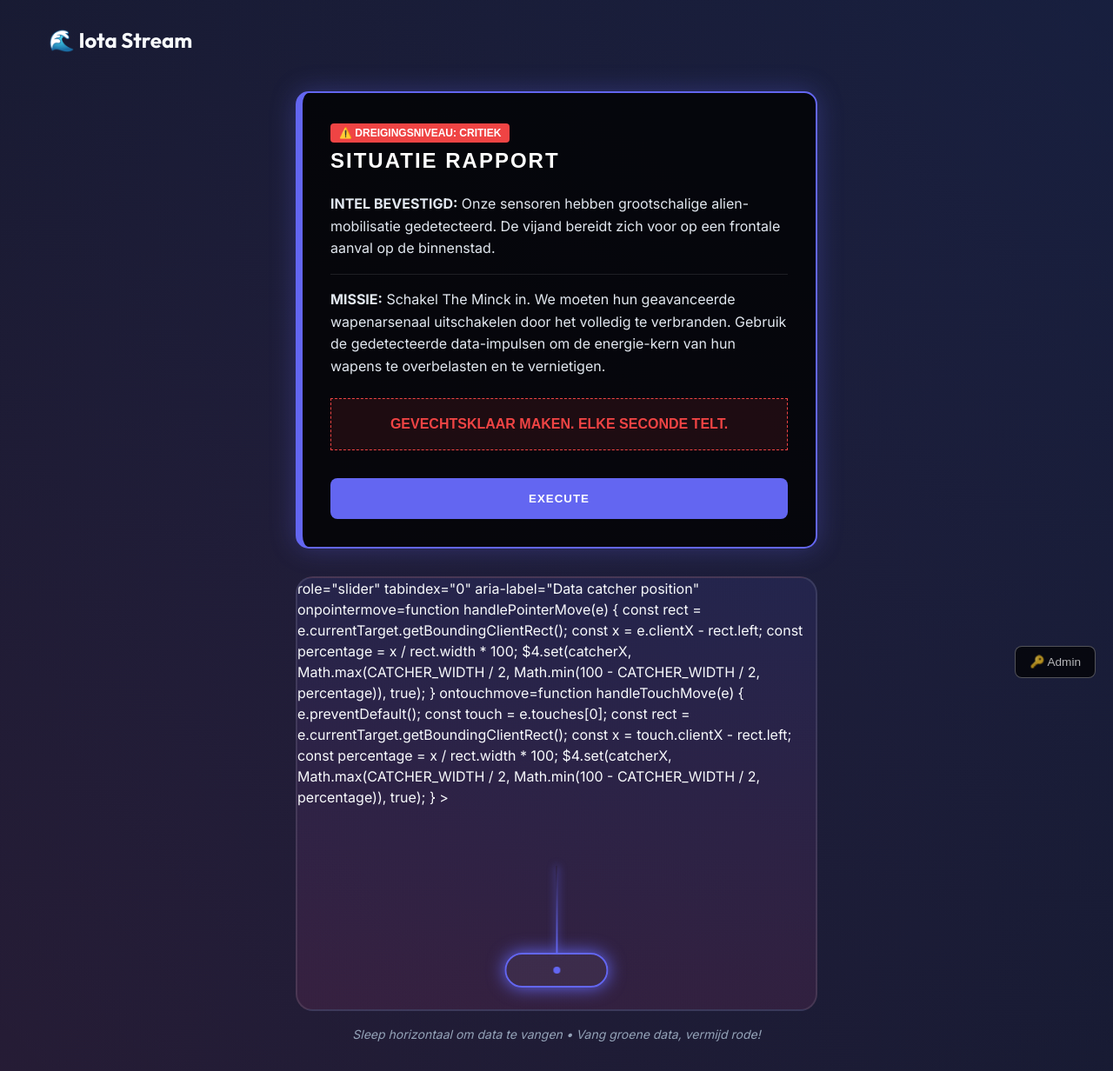
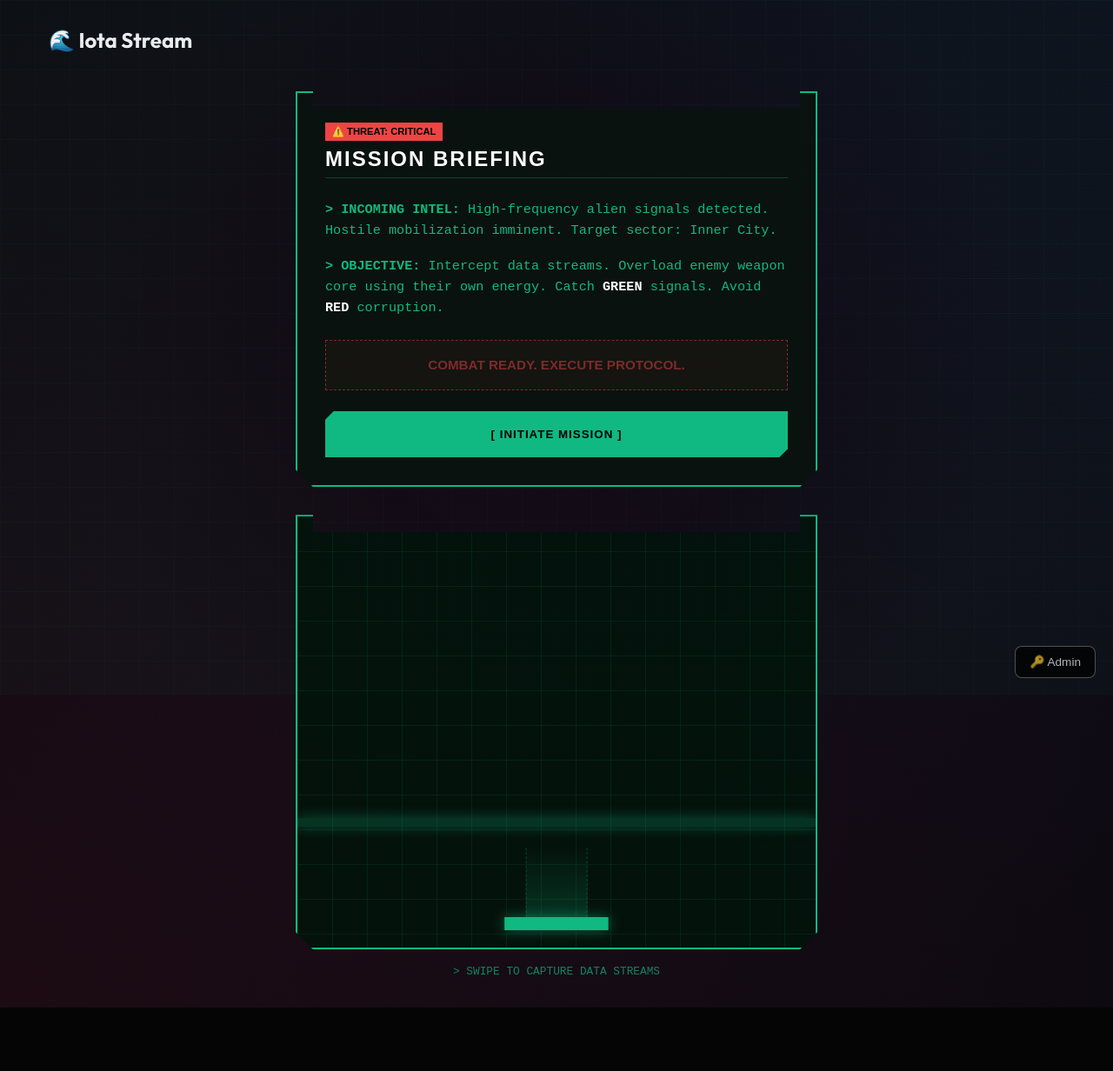
Before and after one commit to x4b5/game2026, a SvelteKit app: page /game/iota-stream-6 in a window 1280 px wide. Shown: the whole page at 87% size. After the commit the page ends 1159 px from the top, so only its background shows below. Built offline with nearby package versions, Linux system fonts and the light colour scheme.

Commit message:
feat: apply military tactical theme to iota stream game

```diff
--- a/src/routes/game/iota-stream-6/+page.svelte
+++ b/src/routes/game/iota-stream-6/+page.svelte
@@ -134,58 +134,65 @@
     }
 </script>
 
+<div class="scanlines"></div>
+<div class="animated-bg"></div>
+
 <GameContainer
     bind:this={gameContainer}
     gameId="iota-stream"
     title="🌊 Iota Stream"
 >
+    <!-- ... existing content ... -->
     <div class="stream-game">
         {#if briefingVisible}
             <div class="intel-briefing" in:fade>
                 <div class="briefing-header">
-                    <span class="alert-tag">⚠️ DREIGINGSNIVEAU: CRITIEK</span>
-                    <h1>SITUATIE RAPPORT</h1>
+                    <span class="alert-tag">⚠️ THREAT: CRITICAL</span>
+                    <h1>MISSION BRIEFING</h1>
                 </div>
 
                 <div class="briefing-content">
                     <p class="intel-text">
-                        <strong>INTEL BEVESTIGD:</strong> Onze sensoren hebben grootschalige
-                        alien-mobilisatie gedetecteerd. De vijand bereidt zich voor
-                        op een frontale aanval op de binnenstad.
+                        <strong>> INCOMING INTEL:</strong> High-frequency alien signals
+                        detected. Hostile mobilization imminent. Target sector: Inner
+                        City.
                     </p>
                     <p>
-                        <strong>MISSIE:</strong> Schakel The Minck in. We moeten
-                        hun geavanceerde wapenarsenaal uitschakelen door het volledig
-                        te verbranden. Gebruik de gedetecteerde data-impulsen om
-                        de energie-kern van hun wapens te overbelasten en te vernietigen.
+                        <strong>> OBJECTIVE:</strong> Intercept data streams.
+                        Overload enemy weapon core using their own energy. Catch
+                        <span class="highlight">GREEN</span>
+                        signals. Avoid <span class="highlight">RED</span> corruption.
                     </p>
                     <div class="warning-box">
-                        GEVECHTSKLAAR MAKEN. ELKE SECONDE TELT.
+                        COMBAT READY. EXECUTE PROTOCOL.
                     </div>
                 </div>
 
                 <button class="accept-btn" onclick={acceptBriefing}>
-                    EXECUTE
+                    [ INITIATE MISSION ]
                 </button>
             </div>
         {:else}
             <div class="game-stats" in:fade>
                 <div class="stat good">
-                    <span class="stat-label">✓ Goede Data</span>
+                    <span class="stat-label">DATA INTEGRITY</span>
                     <span class="stat-value">{goodCaught}/{TARGET_GOOD}</span>
                 </div>
                 <div class="stat bad">
-                    <span class="stat-label">✗ Corrupte Data</span>
+                    <span class="stat-label">CORRUPTION</span>
                     <span class="stat-value">{badCaught}/{MAX_BAD}</span>
                 </div>
             </div>
         {/if}
 
-        <div class="stream-field">
-            role="slider" tabindex="0" aria-label="Data catcher position"
+        <div
+            class="stream-field"
+            role="slider"
+            tabindex="0"
+            aria-label="Data catcher position"
             onpointermove={handlePointerMove}
             ontouchmove={handleTouchMove}
-            >
+        >
             <!-- Data fragments -->
             {#each fragments as fragment (fragment.id)}
                 <div
@@ -195,7 +202,6 @@
                     style:left="{fragment.x}%"
                     style:top="{fragment.y}%"
                 >
-                    <div class="fragment-glow"></div>
                     <div class="fragment-core">
                         {fragment.type === "good" ? "1" : "0"}
                     </div>
@@ -212,271 +218,316 @@
 
             <!-- Grid background -->
             <div class="grid-background"></div>
+            <div class="scan-line-sweep"></div>
         </div>
 
-        <div class="hint">
-            Sleep horizontaal om data te vangen • Vang groene data, vermijd
-            rode!
-        </div>
+        <div class="hint">> SWIPE TO CAPTURE DATA STREAMS</div>
     </div>
 </GameContainer>
 
 <style>
+    /* Military / Tactical Theme Global Overrides */
+    :global(body) {
+        background-color: #050505;
+        color: #10b981;
+    }
+
+    /* Scanlines Overlay */
+    .scanlines {
+        position: fixed;
+        top: 0;
+        left: 0;
+        width: 100%;
+        height: 100%;
+        background: repeating-linear-gradient(
+            0deg,
+            rgba(0, 0, 0, 0.15),
+            rgba(0, 0, 0, 0.15) 1px,
+            transparent 1px,
+            transparent 2px
+        );
+        pointer-events: none;
+        z-index: 10;
+        opacity: 0.7;
+    }
+
+    /* Animated Background */
+    .animated-bg {
+        position: fixed;
+        width: 100%;
+        height: 100%;
+        top: 0;
+        left: 0;
+        background: radial-gradient(
+                circle at center,
+                transparent 30%,
+                rgba(16, 185, 129, 0.05) 70%
+            ),
+            linear-gradient(rgba(16, 185, 129, 0.03) 1px, transparent 1px),
+            linear-gradient(
+                90deg,
+                rgba(16, 185, 129, 0.03) 1px,
+                transparent 1px
+            );
+        background-size:
+            100% 100%,
+            40px 40px,
+            40px 40px;
+        z-index: -1;
+    }
+
     .stream-game {
         width: 100%;
         max-width: 600px;
         margin: 0 auto;
+        font-family: "Courier New", Courier, monospace;
+        position: relative;
+        z-index: 20;
     }
 
+    /* Stats Panel */
     .game-stats {
         display: flex;
         gap: 1rem;
         margin-bottom: 2rem;
+        border: 1px solid rgba(16, 185, 129, 0.3);
+        background: rgba(0, 0, 0, 0.6);
     }
 
     .stat {
         flex: 1;
         padding: 1rem;
-        background: var(--glass);
-        border-radius: 12px;
-        border: 2px solid var(--glass-border);
         text-align: center;
+        border-right: 1px solid rgba(16, 185, 129, 0.3);
     }
-
-    .stat.good {
-        border-color: rgba(34, 197, 94, 0.5);
-    }
-
-    .stat.bad {
-        border-color: rgba(239, 68, 68, 0.5);
+    .stat:last-child {
+        border-right: none;
     }
 
     .stat-label {
         display: block;
-        font-size: 0.875rem;
-        color: var(--text-muted);
-        margin-bottom: 0.5rem;
+        font-size: 0.7rem;
+        color: #64748b;
+        letter-spacing: 1px;
+        margin-bottom: 0.3rem;
+        text-transform: uppercase;
     }
 
     .stat-value {
+        font-family: "Orbitron", sans-serif;
         font-size: 1.5rem;
         font-weight: 700;
-        color: var(--primary);
+        color: #10b981;
     }
 
+    .stat.bad .stat-value {
+        color: #ef4444;
+    }
+
+    /* Game Field (Radar/Grid) */
     .stream-field {
         position: relative;
         width: 100%;
         height: 500px;
-        background: linear-gradient(
-            to bottom,
-            rgba(99, 102, 241, 0.1),
-            rgba(236, 72, 153, 0.1)
-        );
-        border-radius: 20px;
-        border: 2px solid var(--glass-border);
+        background: rgba(0, 20, 10, 0.8);
+        border: 2px solid #10b981;
         overflow: hidden;
         touch-action: none;
-        cursor: none;
+        cursor: crosshair;
         margin-bottom: 1rem;
+        clip-path: polygon(
+            0 0,
+            20px 0,
+            20px 20px,
+            calc(100% - 20px) 20px,
+            calc(100% - 20px) 0,
+            100% 0,
+            100% calc(100% - 20px),
+            calc(100% - 20px) 100%,
+            20px 100%,
+            0 calc(100% - 20px)
+        );
     }
 
     .grid-background {
         position: absolute;
         inset: 0;
-        background: linear-gradient(
-                90deg,
-                transparent 49%,
-                rgba(255, 255, 255, 0.05) 50%,
-                transparent 51%
+        background-image: linear-gradient(
+                rgba(16, 185, 129, 0.1) 1px,
+                transparent 1px
             ),
-            linear-gradient(
-                0deg,
-                transparent 49%,
-                rgba(255, 255, 255, 0.05) 50%,
-                transparent 51%
-            );
+            linear-gradient(90deg, rgba(16, 185, 129, 0.1) 1px, transparent 1px);
         background-size: 40px 40px;
         pointer-events: none;
-        opacity: 0.3;
     }
 
+    .scan-line-sweep {
+        position: absolute;
+        width: 100%;
+        height: 10px;
+        background: rgba(16, 185, 129, 0.2);
+        top: 0;
+        left: 0;
+        animation: scanSweep 3s linear infinite;
+        box-shadow: 0 0 15px rgba(16, 185, 129, 0.4);
+    }
+
+    @keyframes scanSweep {
+        0% {
+            top: -10%;
+            opacity: 0;
+        }
+        10% {
+            opacity: 1;
+        }
+        90% {
+            opacity: 1;
+        }
+        100% {
+            top: 110%;
+            opacity: 0;
+        }
+    }
+
+    /* Data Fragments */
     .data-fragment {
         position: absolute;
-        width: 40px;
-        height: 40px;
+        width: 30px;
+        height: 30px;
         transform: translate(-50%, -50%);
         pointer-events: none;
     }
 
-    .fragment-glow {
-        position: absolute;
-        inset: -5px;
-        border-radius: 50%;
-        filter: blur(8px);
-    }
-
-    .data-fragment.good .fragment-glow {
-        background: #22c55e;
-        animation: pulse-good 2s ease-in-out infinite;
-    }
-
-    .data-fragment.bad .fragment-glow {
-        background: #ef4444;
-        animation: pulse-bad 2s ease-in-out infinite;
-    }
-
-    @keyframes pulse-good {
-        0%,
-        100% {
-            opacity: 0.6;
-            transform: scale(1);
-        }
-        50% {
-            opacity: 1;
-            transform: scale(1.2);
-        }
-    }
-
-    @keyframes pulse-bad {
-        0%,
-        100% {
-            opacity: 0.6;
-            transform: scale(1);
-        }
-        50% {
-            opacity: 1;
-            transform: scale(1.2);
-        }
-    }
-
     .fragment-core {
-        position: absolute;
-        inset: 0;
-        border-radius: 50%;
+        width: 100%;
+        height: 100%;
         display: flex;
         align-items: center;
         justify-content: center;
+        font-family: "Orbitron", sans-serif;
         font-weight: 700;
-        font-size: 1.25rem;
-        border: 2px solid;
+        font-size: 1rem;
+        background: #000;
+        border: 1px solid;
     }
 
     .data-fragment.good .fragment-core {
-        background: rgba(34, 197, 94, 0.3);
-        border-color: #22c55e;
-        color: #22c55e;
+        color: #10b981;
+        border-color: #10b981;
+        box-shadow: 0 0 10px rgba(16, 185, 129, 0.4);
     }
 
     .data-fragment.bad .fragment-core {
-        background: rgba(239, 68, 68, 0.3);
+        color: #ef4444;
         border-color: #ef4444;
-        color: #ef4444;
+        box-shadow: 0 0 10px rgba(239, 68, 68, 0.4);
     }
 
+    /* Catcher */
     .catcher {
         position: absolute;
-        bottom: 5%;
+        bottom: 20px;
         width: 20%;
         transform: translateX(-50%);
-        transition: left 0.1s ease-out;
+        transition: left 0.05s linear;
         pointer-events: none;
-    }
-
-    .catcher-beam {
-        position: absolute;
-        bottom: 40px;
-        left: 50%;
-        transform: translateX(-50%);
-        width: 2px;
-        height: 100px;
-        background: linear-gradient(to bottom, transparent, var(--primary));
-        box-shadow: 0 0 10px var(--primary);
     }
 
     .catcher-body {
         position: relative;
         width: 100%;
-        height: 40px;
-        background: var(--glass);
-        border: 2px solid var(--primary);
-        border-radius: 20px;
-        box-shadow: 0 0 20px var(--primary);
-        display: flex;
-        align-items: center;
-        justify-content: center;
+        height: 15px;
+        background: #10b981;
+        border: 1px solid #10b981;
+        box-shadow: 0 0 15px rgba(16, 185, 129, 0.5);
+    }
+
+    .catcher-beam {
+        position: absolute;
+        bottom: 15px;
+        left: 50%;
+        transform: translateX(-50%);
+        width: 60%;
+        height: 80px;
+        background: linear-gradient(
+            to top,
+            rgba(16, 185, 129, 0.2),
+            transparent
+        );
+        border-left: 1px dashed rgba(16, 185, 129, 0.3);
+        border-right: 1px dashed rgba(16, 185, 129, 0.3);
     }
 
     .catcher-indicator {
-        width: 8px;
-        height: 8px;
-        border-radius: 50%;
-        background: var(--primary);
-        animation: blink 1s ease-in-out infinite;
-    }
-
-    @keyframes blink {
-        0%,
-        100% {
-            opacity: 1;
-        }
-        50% {
-            opacity: 0.3;
-        }
+        display: none;
     }
 
     .hint {
         text-align: center;
-        font-size: 0.875rem;
-        color: var(--text-muted);
-        font-style: italic;
+        font-size: 0.8rem;
+        color: #10b981;
+        font-family: monospace;
+        margin-top: 1rem;
+        opacity: 0.7;
     }
 
-    /* Intel Briefing Styles */
+    /* Intel Briefing */
     .intel-briefing {
-        background: rgba(0, 0, 0, 0.8);
-        border: 2px solid var(--primary);
-        border-radius: 15px;
+        background: rgba(10, 20, 15, 0.95);
+        border: 2px solid #10b981;
         padding: 2rem;
         margin-bottom: 2rem;
-        box-shadow: 0 0 30px rgba(99, 102, 241, 0.3);
-        border-left-width: 8px;
-    }
-
-    .briefing-header {
-        margin-bottom: 1.5rem;
+        box-shadow: 0 0 20px rgba(16, 185, 129, 0.1);
+        clip-path: polygon(
+            0 0,
+            20px 0,
+            20px 20px,
+            calc(100% - 20px) 20px,
+            calc(100% - 20px) 0,
+            100% 0,
+            100% calc(100% - 20px),
+            calc(100% - 20px) 100%,
+            20px 100%,
+            0 calc(100% - 20px)
+        );
     }
 
     .alert-tag {
         display: inline-block;
         background: #ef4444;
-        color: white;
-        padding: 2px 10px;
-        border-radius: 4px;
+        color: #000;
+        padding: 2px 8px;
         font-family: "Orbitron", sans-serif;
-        font-size: 0.75rem;
-        font-weight: 700;
+        font-size: 0.7rem;
+        font-weight: 900;
         margin-bottom: 0.5rem;
     }
 
     .briefing-header h1 {
         font-family: "Orbitron", sans-serif;
         font-size: 1.5rem;
-        color: white;
+        color: #fff;
         margin: 0;
         letter-spacing: 2px;
+        text-transform: uppercase;
+        border-bottom: 1px solid rgba(16, 185, 129, 0.3);
+        padding-bottom: 0.5rem;
     }
 
     .briefing-content {
-        margin-bottom: 2rem;
+        margin: 1.5rem 0;
         line-height: 1.6;
-        color: #e2e8f0;
+        color: #10b981;
+        font-size: 0.95rem;
     }
 
     .intel-text {
-        border-bottom: 1px solid rgba(255, 255, 255, 0.1);
-        padding-bottom: 1rem;
         margin-bottom: 1rem;
+    }
+
+    .highlight {
+        color: #fff;
+        font-weight: bold;
     }
 
     .warning-box {
@@ -488,39 +539,53 @@
         font-weight: 700;
         font-family: "Orbitron", sans-serif;
         margin-top: 1.5rem;
+        animation: blink 2s infinite;
+    }
+
+    @keyframes blink {
+        50% {
+            opacity: 0.5;
+        }
     }
 
     .accept-btn {
         width: 100%;
-        padding: 1rem;
-        background: var(--primary);
-        color: white;
+        padding: 1.2rem;
+        background: #10b981;
+        color: #000;
         border: none;
-        border-radius: 8px;
         font-family: "Orbitron", sans-serif;
-        font-weight: 700;
+        font-weight: 900;
         cursor: pointer;
-        transition: all 0.3s ease;
+        transition: all 0.2s;
         letter-spacing: 1px;
+        text-transform: uppercase;
+        clip-path: polygon(
+            10px 0,
+            100% 0,
+            100% calc(100% - 10px),
+            calc(100% - 10px) 100%,
+            0 100%,
+            0 10px
+        );
     }
 
     .accept-btn:hover {
-        transform: scale(1.02);
-        box-shadow: 0 5px 15px rgba(99, 102, 241, 0.4);
+        background: #34d399;
+        transform: translateY(-2px);
+        box-shadow: 0 5px 15px rgba(16, 185, 129, 0.3);
     }
 
     @media (max-width: 640px) {
         .stream-field {
             height: 400px;
         }
-
         .data-fragment {
-            width: 35px;
-            height: 35px;
+            width: 25px;
+            height: 25px;
         }
-
         .fragment-core {
-            font-size: 1rem;
+            font-size: 0.8rem;
         }
     }
 </style>
```
